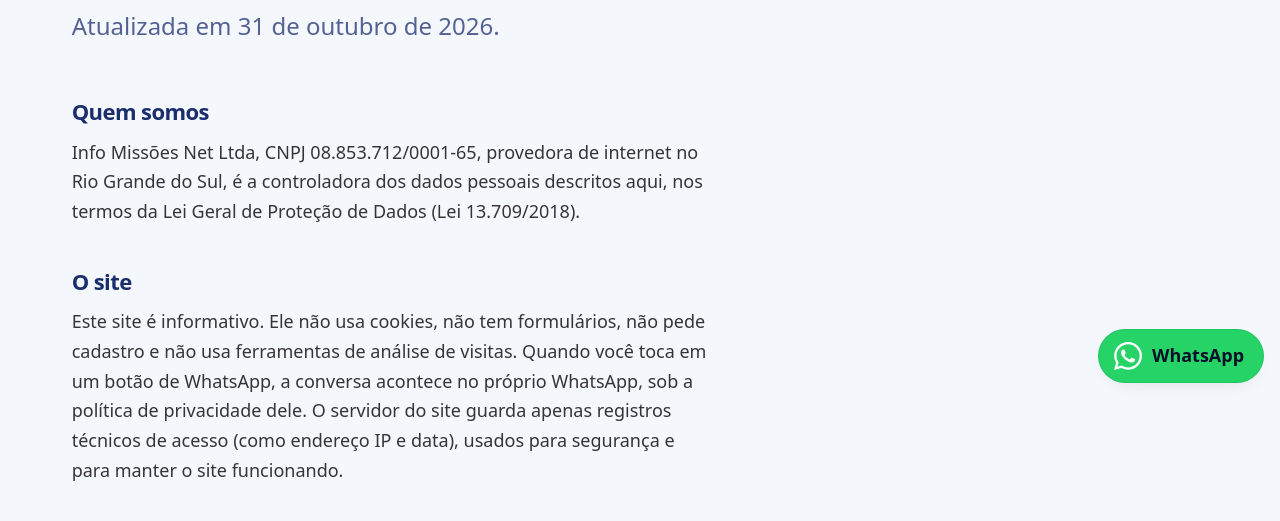
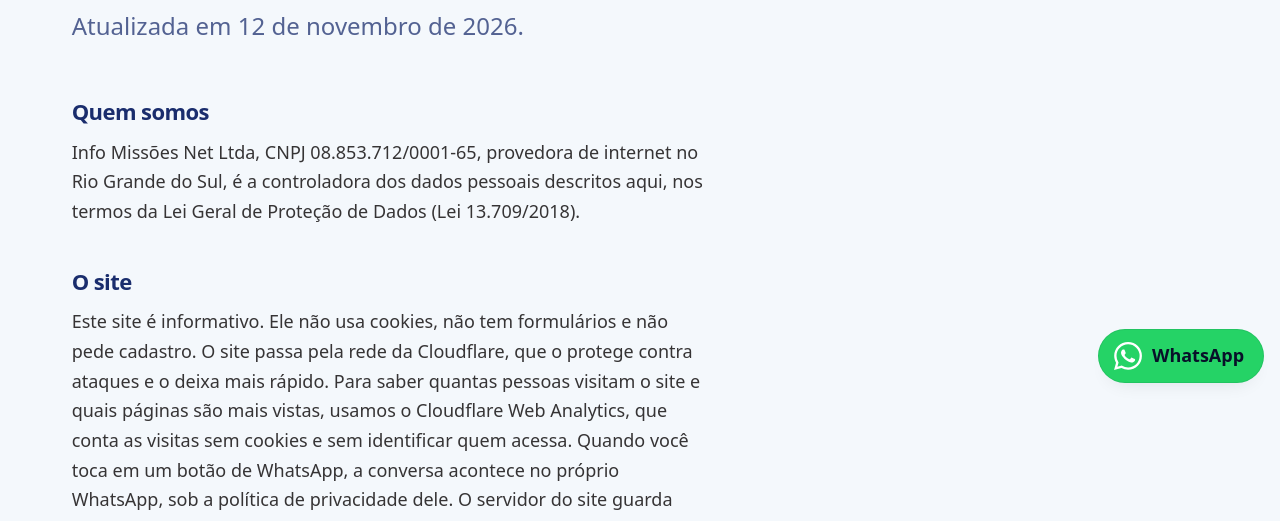
Before and after one commit to MuriloDPV/infomissoes-site, an Astro site: page /privacidade in a window 1280 px wide. Shown: the part 401-922 px from the top of the page. Built offline with nearby package versions, Linux system fonts and the light colour scheme; Astro itself is replaced by a stand-in of ours; a web font is replaced by a local one.

Commit message:
Privacidade: Cloudflare e contagem de visitas sem cookie (Web Analytics)

```diff
--- a/src/pages/privacidade.astro
+++ b/src/pages/privacidade.astro
@@ -8,7 +8,7 @@ import { site } from '../data/site.ts';
 const titulo = 'Política de privacidade | Info Missões';
 const descricao =
   'Como a Info Missões trata dados pessoais no site e no assistente interno usado pela equipe.';
-const atualizada = '31 de outubro de 2026';
+const atualizada = '12 de novembro de 2026';
 const razao = site.razaoSocial ?? site.nome;
 ---
 
@@ -26,8 +26,10 @@ const razao = site.razaoSocial ?? site.nome;
 
       <h2>O site</h2>
       <p>
-        Este site é informativo. Ele não usa cookies, não tem formulários, não pede cadastro e não usa
-        ferramentas de análise de visitas. Quando você toca em um botão de WhatsApp, a conversa acontece no
+        Este site é informativo. Ele não usa cookies, não tem formulários e não pede cadastro. O site passa
+        pela rede da Cloudflare, que o protege contra ataques e o deixa mais rápido. Para saber quantas pessoas
+        visitam o site e quais páginas são mais vistas, usamos o Cloudflare Web Analytics, que conta as visitas
+        sem cookies e sem identificar quem acessa. Quando você toca em um botão de WhatsApp, a conversa acontece no
         próprio WhatsApp, sob a política de privacidade dele. O servidor do site guarda apenas registros
         técnicos de acesso (como endereço IP e data), usados para segurança e para manter o site funcionando.
       </p>
```
